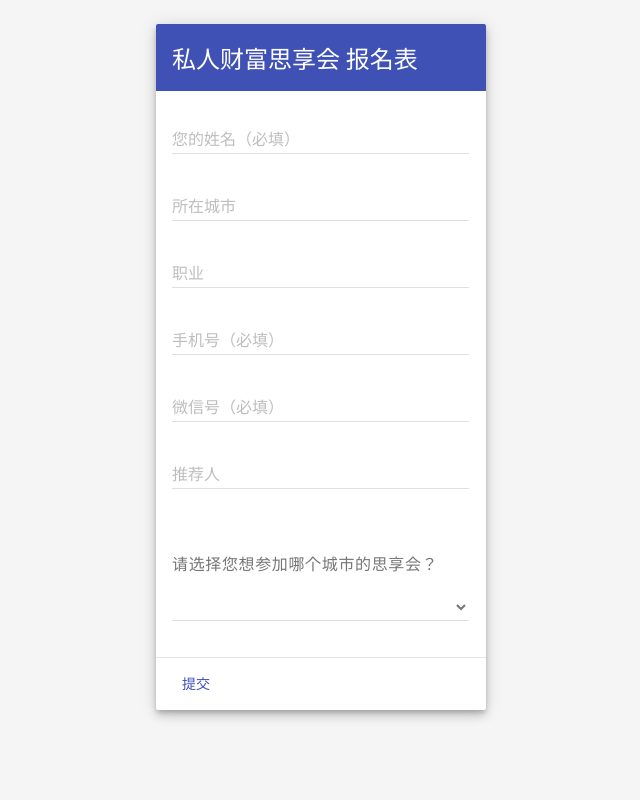
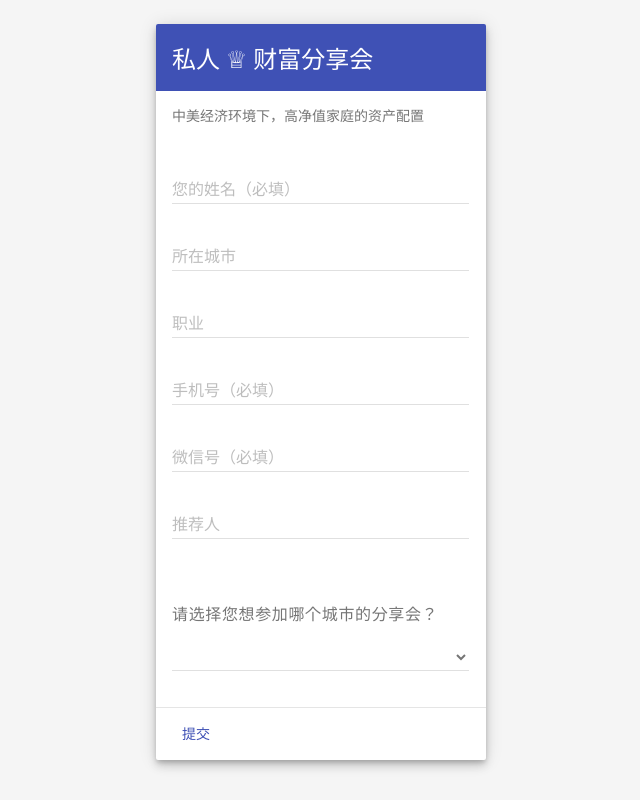
Before and after one commit to iamzjk/registration, a Flask app: page / in a window 1280 px wide. Shown: the whole page, without its empty margins (319-959 px from the left). Run offline with Flask 2, Linux system fonts and the light colour scheme; some libraries are stand-ins or nearby versions.

Commit message:
title change

```diff
--- a/app/templates/index.html
+++ b/app/templates/index.html
@@ -33,7 +33,10 @@
         <main id="app" class="mdl-layout__content">
             <div class="mdl-card mdl-shadow--6dp">
                 <div class="mdl-card__title mdl-color--primary mdl-color-text--white">
-                    <h2 class="mdl-card__title-text">私人财富思享会 报名表</h2>
+                    <h2 class="mdl-card__title-text">私人 &#9813 财富分享会</h2>
+                </div>
+                <div class="mdl-card__supporting-text">
+                    中美经济环境下，高净值家庭的资产配置
                 </div>
                 <div class="mdl-card__supporting-text">
                     <form action="#">
@@ -65,7 +68,7 @@
                             <label class="mdl-textfield__label" for="referrer">推荐人</label>
                         </div>
                         <div class="mdl-textfield mdl-js-textfield mdl-textfield--floating-label">
-                            <h6>请选择您想参加哪个城市的思享会？</h6>
+                            <h6>请选择您想参加哪个城市的分享会？</h6>
                             <select class="mdl-textfield__input" id="location" v-model="location">
                                 <option></option>
                                 <option value="南京">南京</option>
```
